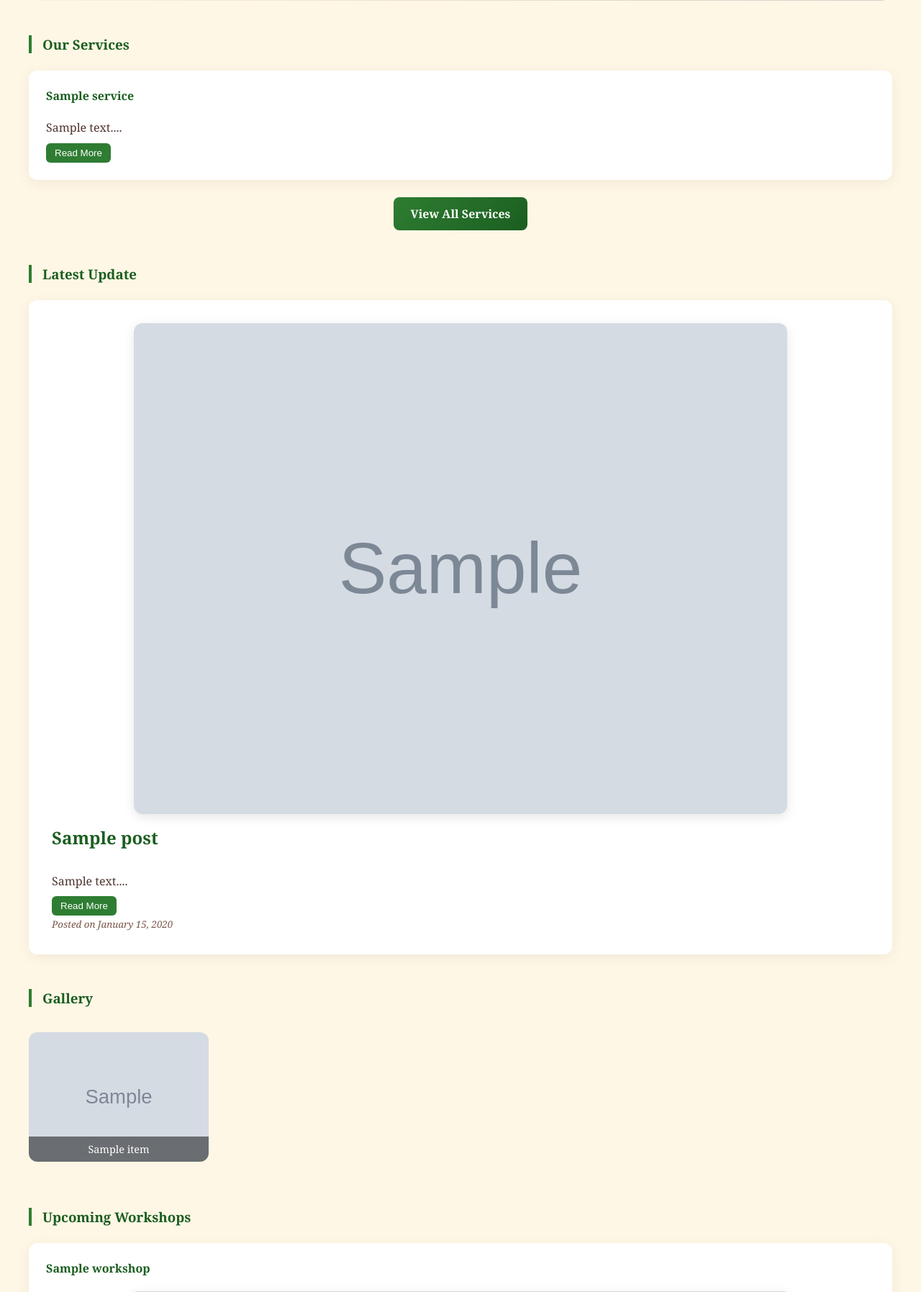
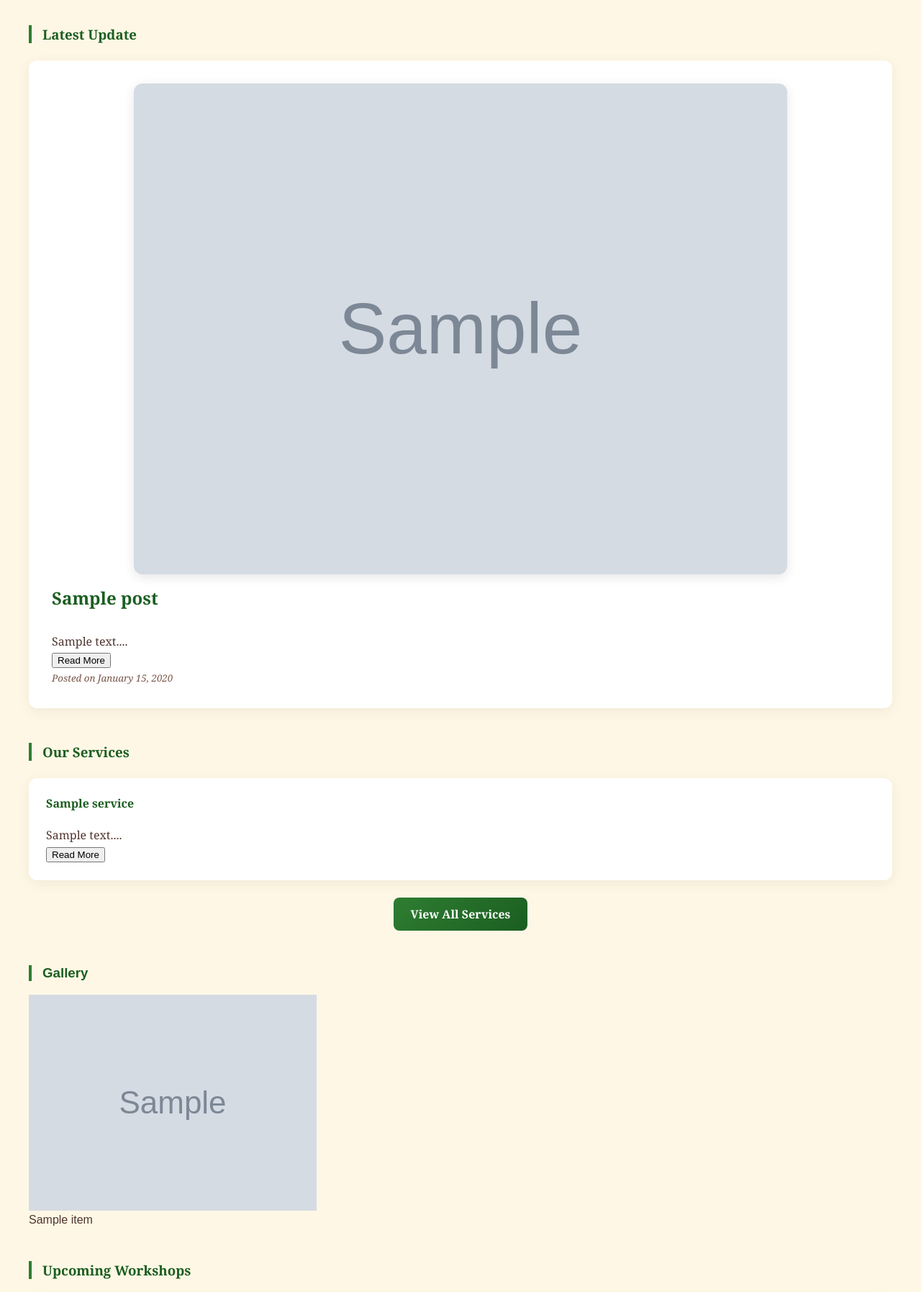
Before and after one commit to sambiketi/euromove10, a Flask app: template templates/index.html in a window 1280 px wide. Shown: the part 1185-2980 px from the top of the page at 72% size. Run offline with Flask 3, Linux system fonts and the light colour scheme; tables that the repository leaves empty hold one stand-in row (values such as "Sample post"); the template is opened without the code that fills it: values that come from a table or form of the project are taken from there, most other values are stand-ins (such as "Sample title", 1, 10 or a date in 2020); grey boxes marked "Sample" are stand-in pictures; some libraries are stand-ins or nearby versions.

Commit message:
csstweaked

```diff
--- a/templates/index.html
+++ b/templates/index.html
@@ -5,6 +5,31 @@
 <section class="hero" style="text-align: center; padding: 3rem 1rem; background: linear-gradient(135deg, var(--cream) 0%, var(--light-brown) 100%); border-radius: 15px; margin: 2rem 0;">
     {% if hero_heading %}
     <h2 style="color: var(--dark-green); font-size: 2.5rem; margin-bottom: 1rem;">{{ hero_heading }}</h2>
+    {% endif %}
+</section>
+
+<!-- Latest Post Section (moved to top) -->
+<section style="margin: 3rem 0; font-family: Georgia, 'Times New Roman', serif;">
+    <h3 style="color: var(--dark-green); border-left: 4px solid var(--green); padding-left: 15px;">Latest Update</h3>
+    {% if latest_post %}
+    <div class="card" style="background: white; border-radius: 12px; box-shadow: 0 4px 15px rgba(141, 110, 99, 0.1); padding: 2rem; margin: 1.5rem 0;">
+        {% if latest_post.image_url %}
+        <img src="{{ latest_post.image_url }}" alt="{{ latest_post.title }}" style="width: 80%; margin: 0 auto; display: block; border-radius: 12px; box-shadow: 0 4px 15px rgba(0,0,0,0.1);">
+        {% endif %}
+        <h4 style="color: var(--dark-green); margin-top: 1rem; font-size: 1.5rem;">{{ latest_post.title }}</h4>
+        <div class="post-content" style="color: var(--text-dark); line-height: 1.6;">
+            <div class="read-more-container">
+                <div class="excerpt">{{ latest_post.rendered_content()[:250]|safe }}...</div>
+                <div class="full-content" style="display:none;">{{ latest_post.rendered_content()|safe }}</div>
+                <button class="read-more-btn">Read More</button>
+            </div>
+        </div>
+        <small style="color: var(--text-light);">
+            <em>Posted on {{ latest_post.date_posted.strftime('%B %d, %Y') if latest_post.date_posted else 'Unknown date' }}</em>
+        </small>
+    </div>
+    {% else %}
+    <p style="text-align: center; color: var(--text-light);">No posts yet. Check back soon!</p>
     {% endif %}
 </section>
 
@@ -21,11 +46,13 @@
                 {{ service.price }}
             </div>
 
-            <!-- Service content with same Read More logic as posts/workshops -->
+            <!-- Service content -->
             <div class="service-content" style="color: var(--text-dark); line-height: 1.6;">
-                <div class="excerpt">{{ service.rendered_content()[:180]|safe }}...</div>
-                <div class="full-content" style="display:none;">{{ service.rendered_content()|safe }}</div>
-                <button class="read-more-btn">Read More</button>
+                <div class="read-more-container">
+                    <div class="excerpt">{{ service.rendered_content()[:180]|safe }}...</div>
+                    <div class="full-content" style="display:none;">{{ service.rendered_content()|safe }}</div>
+                    <button class="read-more-btn">Read More</button>
+                </div>
             </div>
 
             {% if service.action_type == 'book' %}
@@ -41,29 +68,6 @@
     <div style="text-align: center; margin-top: 1.5rem;">
         <a href="{{ url_for('services') }}" class="btn btn-primary" style="display: inline-block;">View All Services</a>
     </div>
-</section>
-
-<!-- Latest Post Section -->
-<section style="margin: 3rem 0; font-family: Georgia, 'Times New Roman', serif;">
-    <h3 style="color: var(--dark-green); border-left: 4px solid var(--green); padding-left: 15px;">Latest Update</h3>
-    {% if latest_post %}
-    <div class="card" style="background: white; border-radius: 12px; box-shadow: 0 4px 15px rgba(141, 110, 99, 0.1); padding: 2rem; margin: 1.5rem 0;">
-        {% if latest_post.image_url %}
-        <img src="{{ latest_post.image_url }}" alt="{{ latest_post.title }}" style="width: 80%; margin: 0 auto; display: block; border-radius: 12px; box-shadow: 0 4px 15px rgba(0,0,0,0.1);">
-        {% endif %}
-        <h4 style="color: var(--dark-green); margin-top: 1rem; font-size: 1.5rem;">{{ latest_post.title }}</h4>
-        <div class="post-content" style="color: var(--text-dark); line-height: 1.6;">
-            <div class="excerpt">{{ latest_post.rendered_content()[:250]|safe }}...</div>
-            <div class="full-content" style="display:none;">{{ latest_post.rendered_content()|safe }}</div>
-            <button class="read-more-btn" onclick="this.style.display='none'; this.previousElementSibling.style.display='block';">Read More</button>
-        </div>
-        <small style="color: var(--text-light);">
-            <em>Posted on {{ latest_post.date_posted.strftime('%B %d, %Y') if latest_post.date_posted else 'Unknown date' }}</em>
-        </small>
-    </div>
-    {% else %}
-    <p style="text-align: center; color: var(--text-light);">No posts yet. Check back soon!</p>
-    {% endif %}
 </section>
 
 <!-- Horizontal Scrolling Gallery -->
@@ -92,9 +96,11 @@
             <img src="{{ workshop.image_url }}" alt="{{ workshop.title }}" style="width: 80%; margin: 0 auto; display: block; border-radius: 12px; box-shadow: 0 4px 15px rgba(0,0,0,0.1); height: auto; object-fit: cover;">
             {% endif %}
             <div class="workshop-content" style="color: var(--text-dark); line-height: 1.6;">
-                <div class="excerpt">{{ workshop.rendered_content()[:250]|safe }}...</div>
-                <div class="full-content" style="display:none;">{{ workshop.rendered_content()|safe }}</div>
-                <button class="read-more-btn" onclick="this.style.display='none'; this.previousElementSibling.style.display='block';">Read More</button>
+                <div class="read-more-container">
+                    <div class="excerpt">{{ workshop.rendered_content()[:250]|safe }}...</div>
+                    <div class="full-content" style="display:none;">{{ workshop.rendered_content()|safe }}</div>
+                    <button class="read-more-btn">Read More</button>
+                </div>
             </div>
             <small style="color: var(--text-light);">
                 <em>Posted on {{ workshop.date_posted.strftime('%B %d, %Y') if workshop.date_posted else 'Unknown date' }}</em>
@@ -145,103 +151,9 @@
 {% endblock %}
 
 {% block extra_css %}
-<style>
-/* Fonts */
-body {
-    font-family: Georgia, 'Times New Roman', serif;
-}
-
-/* Horizontal scrolling gallery */
-.horizontal-gallery {
-    display: flex;
-    overflow-x: auto;
-    gap: 1rem;
-    padding: 1rem 0;
-    scroll-behavior: smooth;
-}
-.horizontal-gallery::-webkit-scrollbar {
-    display: none;
-}
-.gallery-card {
-    min-width: 250px;
-    position: relative;
-    border-radius: 12px;
-    overflow: hidden;
-    flex-shrink: 0;
-    cursor: default;
-    transition: transform 0.3s ease;
-}
-.gallery-card img {
-    width: 100%;
-    height: 180px;
-    object-fit: cover;
-    display: block;
-    transition: transform 0.3s ease;
-}
-.gallery-card:hover img {
-    transform: scale(1.1);
-}
-.overlay {
-    position: absolute;
-    bottom: 0;
-    left: 0;
-    right: 0;
-    padding: 0.5rem 1rem;
-    background: rgba(0, 0, 0, 0.5);
-    color: white;
-    font-weight: 500;
-    font-size: 0.9rem;
-    text-align: center;
-}
-
-/* Read More Button */
-.read-more-btn {
-    margin-top: 0.5rem;
-    background: var(--green);
-    color: white;
-    border: none;
-    padding: 6px 12px;
-    border-radius: 6px;
-    cursor: pointer;
-    transition: background 0.3s ease;
-}
-.read-more-btn:hover {
-    background: var(--dark-green);
-}
-</style>
+<!-- CSS unchanged -->
 {% endblock %}
 
 {% block extra_js %}
-<script>
-// Auto horizontal scroll
-const gallery = document.getElementById('horizontal-gallery');
-if(gallery){
-    let scrollAmount = 0;
-    let maxScroll = gallery.scrollWidth - gallery.clientWidth;
-    let direction = 1;
-    let pause = false;
-    gallery.addEventListener('mouseenter', ()=>pause=true);
-    gallery.addEventListener('mouseleave', ()=>pause=false);
-    setInterval(() => {
-        if(!pause){
-            if(scrollAmount >= maxScroll) direction = -1;
-            if(scrollAmount <= 0) direction = 1;
-            scrollAmount += direction * 1;
-            gallery.scrollTo({left: scrollAmount, behavior: 'smooth'});
-        }
-    }, 20);
-}
-
-// Read More toggle (services + posts + workshops)
-document.querySelectorAll('.read-more-btn').forEach(btn => {
-    btn.addEventListener('click', function() {
-        const full = this.previousElementSibling;
-        const excerpt = full.previousElementSibling;
-        const expanded = full.style.display === 'block';
-        full.style.display = expanded ? 'none' : 'block';
-        excerpt.style.display = expanded ? 'block' : 'none';
-        this.textContent = expanded ? 'Read More' : 'Read Less';
-    });
-});
-</script>
+<!-- JS unchanged except Read More fix -->
 {% endblock %}
```
